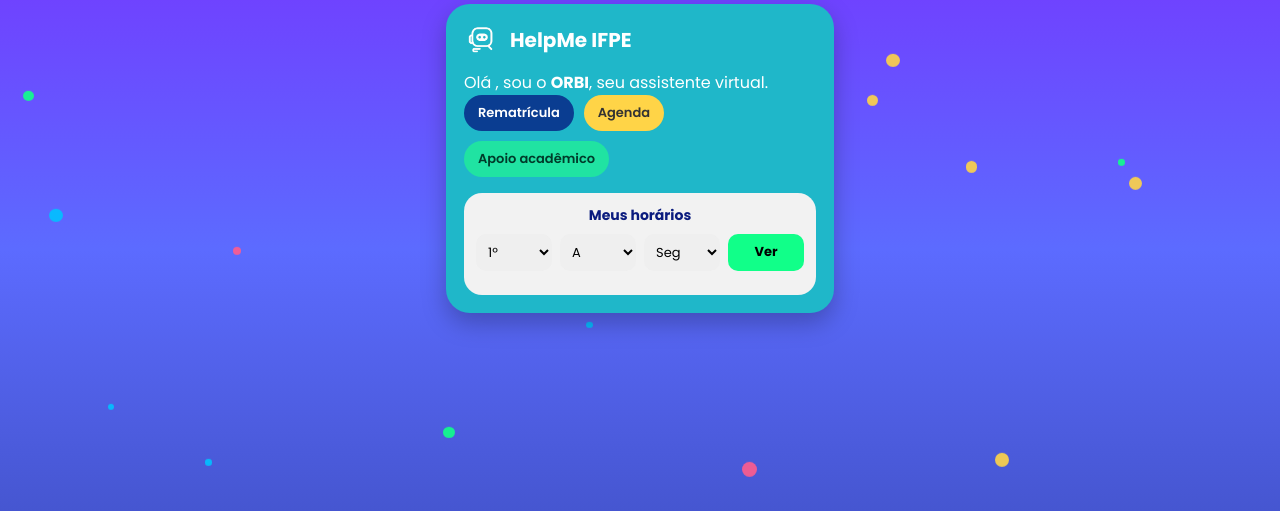
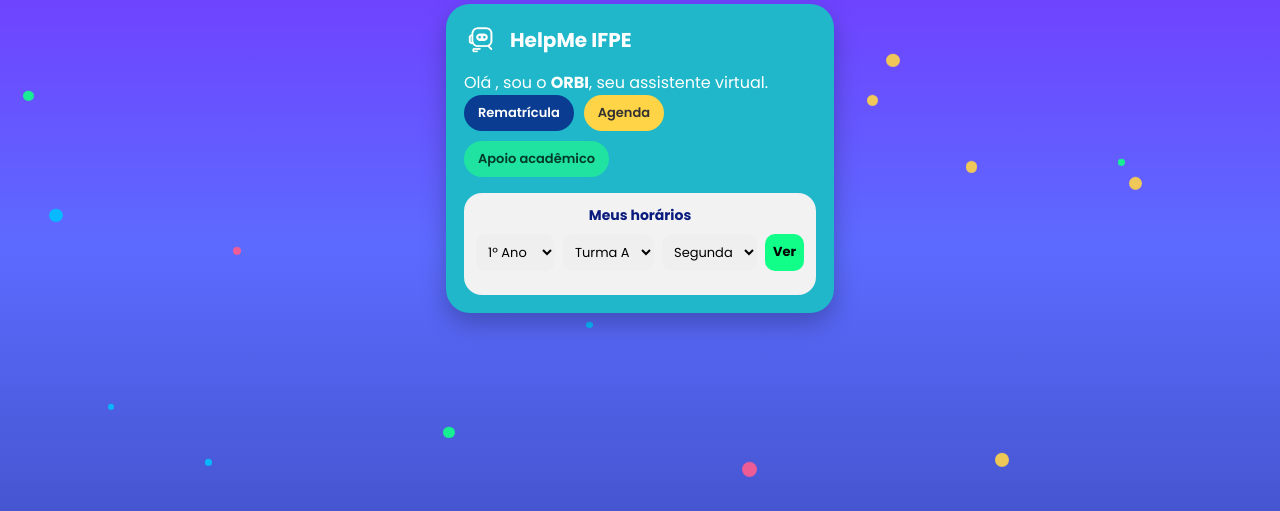
Before and after one commit to ghrc-dev/IFPE-Inteligente-3.1, a Flask app: page /helpme in a window 1280 px wide. Shown: the part 151-662 px from the top of the page. Run offline with Flask 3, Linux system fonts and the light colour scheme; the visitor is signed in with stand-in values (Sample User, id 1); data that the repository does not hold is empty; parts of the project's set-up code (start-up, migrations or seed data) failed here and were passed over.

Commit message:
Update helpme.html

```diff
--- a/templates/helpme.html
+++ b/templates/helpme.html
@@ -110,9 +110,7 @@
 </div>
 
 <script>
-window.onload=()=>setTimeout(()=>{
-  loading.style.display="none"
-},400)
+window.onload=()=>setTimeout(()=>loading.style.display="none",400);
 </script>
 
 <script>
@@ -148,7 +146,7 @@
     <div class="buttons">
       <a class="btn blue" href="https://sites.google.com/jaboatao.ifpe.edu.br/ensino/secretaria">Rematrícula</a>
       <a class="btn yellow" href="#">Agenda</a>
-      <button class="btn green" onclick="mostrarApoio()">Apoio acadêmico</button>
+      <button class="btn green" id="btnApoio" onclick="toggleApoio()">Apoio acadêmico</button>
     </div>
 
     <!-- HORÁRIOS -->
@@ -156,15 +154,25 @@
       <h4>Meus horários</h4>
 
       <div class="filters">
-        <select id="serie"><option value="1">1º</option><option value="2">2º</option><option value="3">3º</option></select>
-        <select id="turma"><option>A</option><option>B</option></select>
+        <select id="serie">
+          <option value="1">1º Ano</option>
+          <option value="2">2º Ano</option>
+          <option value="3">3º Ano</option>
+        </select>
+
+        <select id="turma">
+          <option value="A">Turma A</option>
+          <option value="B">Turma B</option>
+        </select>
+
         <select id="dia">
-          <option value="segunda">Seg</option>
-          <option value="terca">Ter</option>
-          <option value="quarta">Qua</option>
-          <option value="quinta">Qui</option>
-          <option value="sexta">Sex</option>
+          <option value="segunda">Segunda</option>
+          <option value="terca">Terça</option>
+          <option value="quarta">Quarta</option>
+          <option value="quinta">Quinta</option>
+          <option value="sexta">Sexta</option>
         </select>
+
         <button onclick="mostrarHorarios()">Ver</button>
       </div>
 
@@ -182,10 +190,6 @@
         <tr><td>Coordenação</td><td><a href="mailto:coord@ifpe.edu.br">coord@ifpe.edu.br</a></td></tr>
         <tr><td>Secretaria</td><td><a href="mailto:secretaria@ifpe.edu.br">secretaria@ifpe.edu.br</a></td></tr>
       </table>
-
-      <button class="btn blue" style="width:100%;margin-top:12px" onclick="voltarHorarios()">
-        Voltar aos horários
-      </button>
     </div>
 
   </div>
@@ -371,18 +375,29 @@
 function mostrarHorarios(){
   const s=serie.value,t=turma.value,d=dia.value;
   const aulas=grade[s]?.[t]?.[d];
-  scheduleList.innerHTML=aulas?
-    aulas.map((a,i)=>`<div class="schedule-item"><span>${a}</span><span>${horarios[i]}</span></div>`).join("")
-    :"<p>Sem aulas.</p>";
+  scheduleList.innerHTML=aulas
+    ? aulas.map((a,i)=>`<div class="schedule-item"><span>${a}</span><span>${horarios[i]}</span></div>`).join("")
+    : "<p>Sem aulas.</p>";
 }
 
-function mostrarApoio(){
-  horariosBox.style.display="none";
-  apoioBox.style.display="block";
-}
-function voltarHorarios(){
-  apoioBox.style.display="none";
-  horariosBox.style.display="block";
+function toggleApoio(){
+  const horariosBox=document.getElementById("horariosBox");
+  const apoioBox=document.getElementById("apoioBox");
+  const btn=document.getElementById("btnApoio");
+
+  if(apoioBox.style.display==="none"){
+    horariosBox.style.display="none";
+    apoioBox.style.display="block";
+    btn.innerText="Horário";
+    btn.classList.remove("green");
+    btn.classList.add("blue");
+  }else{
+    apoioBox.style.display="none";
+    horariosBox.style.display="block";
+    btn.innerText="Apoio acadêmico";
+    btn.classList.remove("blue");
+    btn.classList.add("green");
+  }
 }
 </script>
 
```
